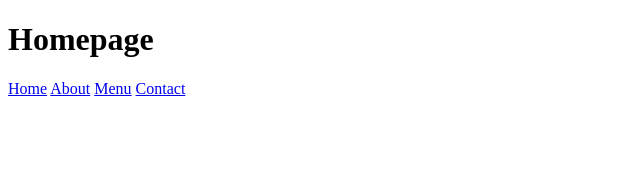
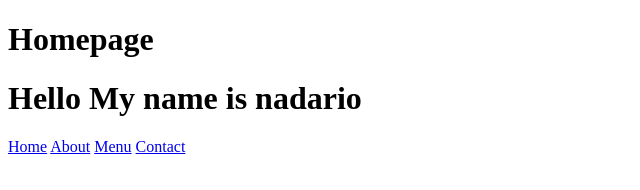
Before and after one commit to knosence/HtmlCssExercise, a plain HTML site: page index.html in a window 1280 px wide. Shown: the whole page, without its empty margins (0-640 px from the left). Drawn offline with Linux system fonts and the light colour scheme; files that its build step writes are made by us from their sources.

Commit message:
added my name

```diff
--- a/index.html
+++ b/index.html
@@ -14,7 +14,7 @@
 
 <body>
     <h1>Homepage</h1>
-
+    <h1>Hello My name is nadario</h1>
     <a href="index.html">Home</a>
     <a href="about.html">About</a>
     <a href="menu.html">Menu</a>
```
